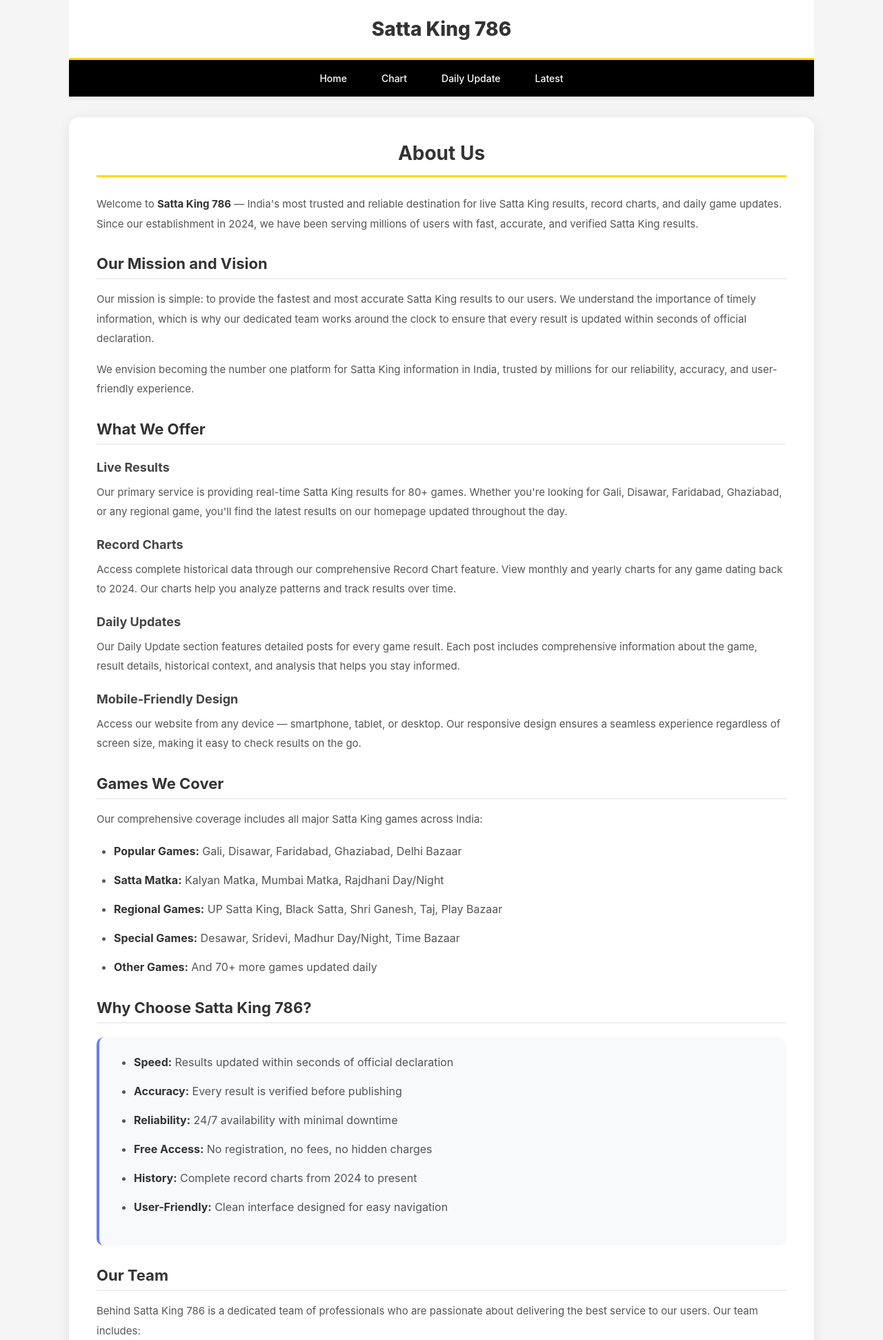
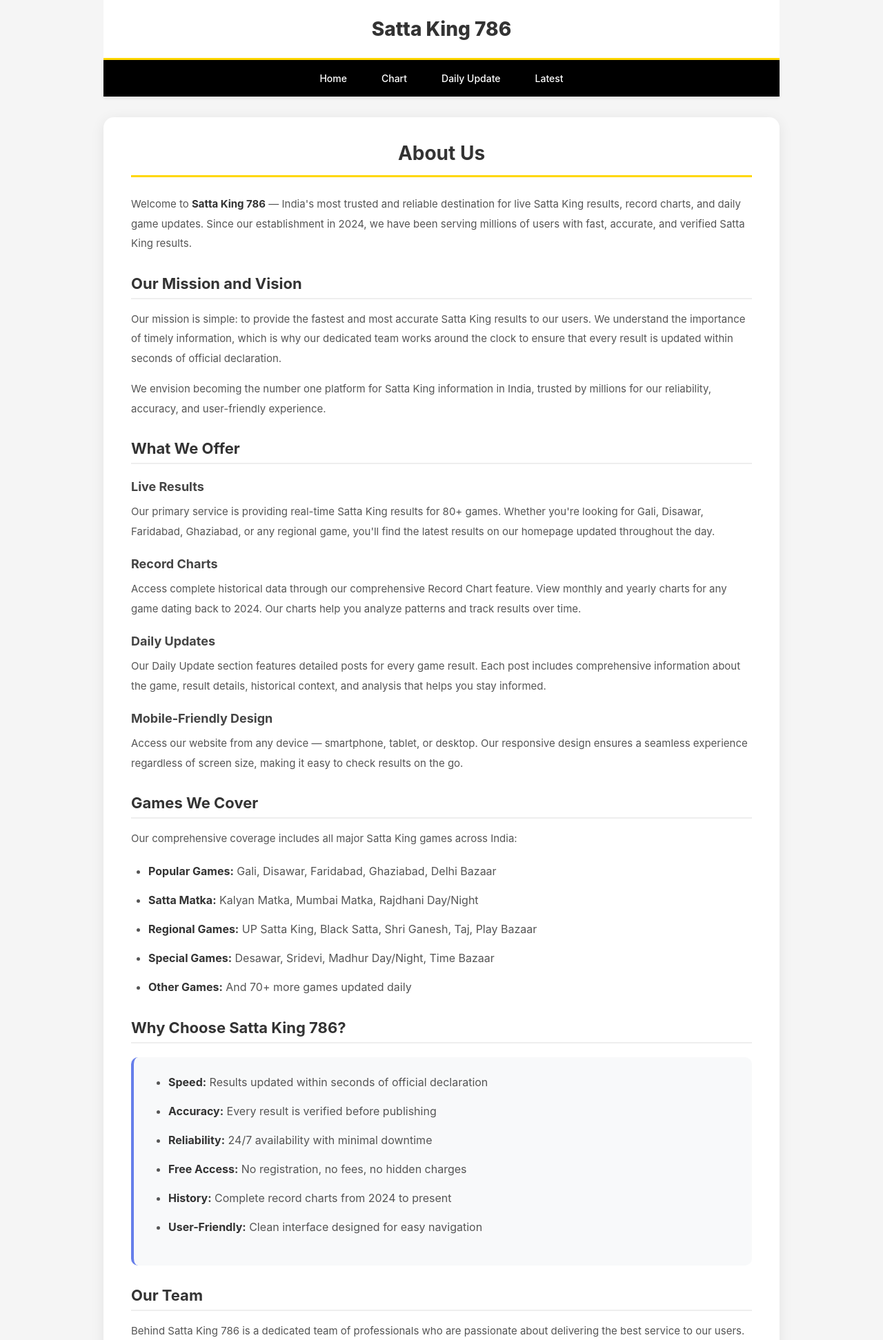
Before and after one commit to codinghunt24/sattawala, a Flask app: page /about in a window 1280 px wide. Shown: the top 1943 px of the page at 69% size. Run offline with Flask 3, Linux system fonts and the light colour scheme; data that the repository does not hold is empty; some libraries are stand-ins or nearby versions.

Commit message:
Increase content padding to 150px on main pages
Update padding in .main-wrapper class to 150px for desktop, 80px for tablets, and maintain mobile padding.

Replit-Commit-Author: Agent
Replit-Commit-Session-Id: aee7e865-1a99-432c-9787-d3033c94b277
Replit-Commit-Checkpoint-Type: full_checkpoint
Replit-Commit-Event-Id: 722de7b6-28a6-4997-a1e4-c9fe02961100
Replit-Commit-Screenshot-Url: https://storage.googleapis.com/screenshot-production-us-central1/5c5b60f3-96fb-4ea4-8b2d-7cb9d62b34ba/aee7e865-1a99-432c-9787-d3033c94b277/nhfLqQD
Replit-Helium-Checkpoint-Created: true

```diff
--- a/templates/daily_update.html
+++ b/templates/daily_update.html
@@ -17,11 +17,11 @@
     .main-wrapper {
         max-width: 1400px;
         margin: 0 auto;
-        padding: 0 100px;
+        padding: 0 150px;
     }
 
     @media (max-width: 1200px) {
-        .main-wrapper { padding: 0 50px; }
+        .main-wrapper { padding: 0 80px; }
     }
 
     @media (max-width: 768px) {
--- a/templates/static_page.html
+++ b/templates/static_page.html
@@ -18,11 +18,11 @@
     .main-wrapper {
         max-width: 1400px;
         margin: 0 auto;
-        padding: 0 100px;
+        padding: 0 150px;
     }
 
     @media (max-width: 1200px) {
-        .main-wrapper { padding: 0 50px; }
+        .main-wrapper { padding: 0 80px; }
     }
 
     @media (max-width: 768px) {
```
